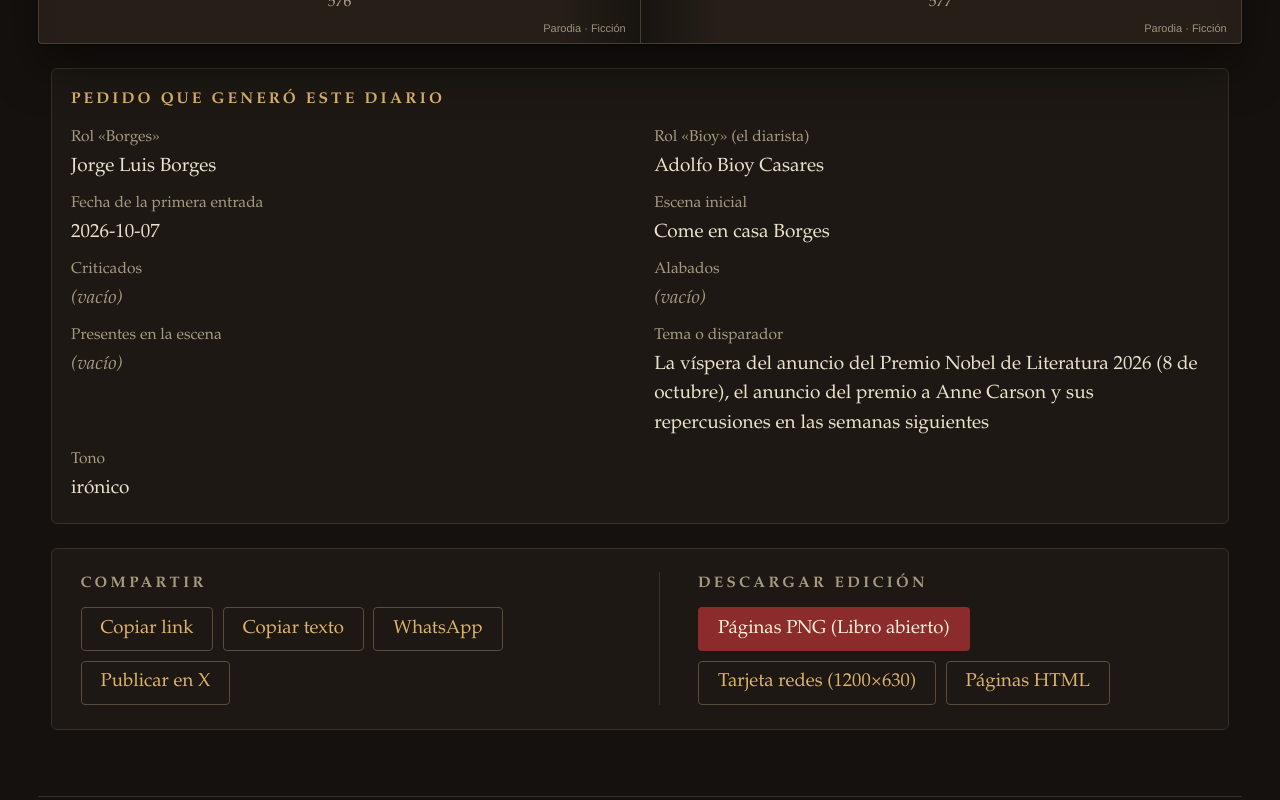
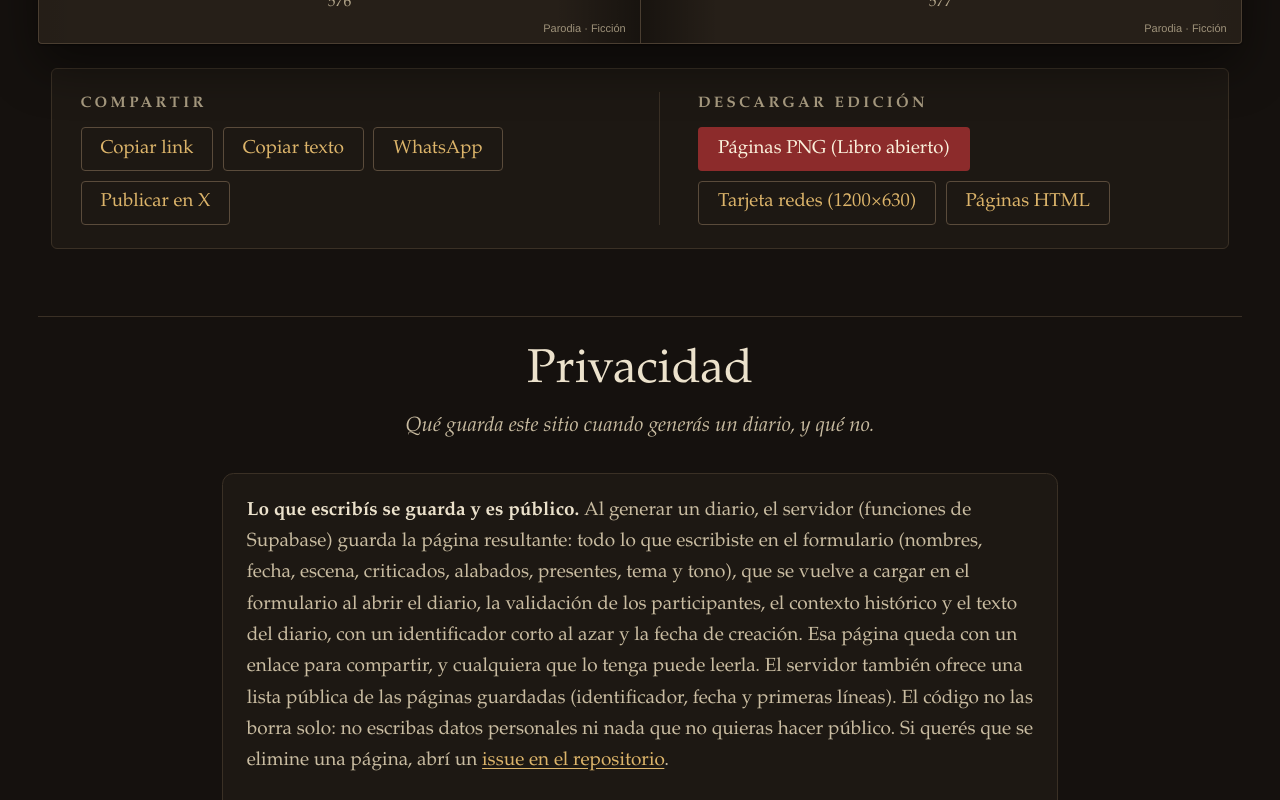
Before and after one commit to ondanueve/RB, a React (Vite) app: page / in a window 1280 px wide. Shown: the part 3380-4180 px from the top of the page. Built offline with nearby package versions, Linux system fonts and the light colour scheme; a web font is replaced by a local one.

Commit message:
El formulario muestra el pedido exacto del diario abierto (todos los campos, vacíos incluidos, opciones adicionales desplegadas); se quita el apartado aparte del pedido

```diff
--- a/src/App.tsx
+++ b/src/App.tsx
@@ -12,7 +12,7 @@ import { tituloDe } from './lib/paginas';
 import ANTOLOGIA_DEMO from './generated/antologia.json';
 import { LibroAbierto } from './components/PaginaLibro';
 import { BarraAccionesDiario, textoCompartir } from './components/Compartir';
-import { PedidoDiario, pedidoDelDiario } from './components/PedidoDiario';
+import { pedidoDelDiario } from './lib/pedido';
 import { sincronizarSeoPagina } from './lib/seoHead';
 import { BotonTema } from './components/BotonTema';
 
@@ -37,8 +37,10 @@ function urlConId(id: string): string {
 }
 
 export default function App({ paginaInicial }: { paginaInicial?: PaginaPublica } = {}) {
-  // Form state (default: Borges / Bioy, index 0). En /d/<id>/, el pedido de ese diario.
-  const pedidoInicial = paginaInicial ? pedidoDelDiario(paginaInicial) : null;
+  // Form state: siempre el pedido exacto del diario que se muestra (en /d/<id>/, ese diario;
+  // en la portada, el primer ejemplo). Los campos vacíos del pedido quedan vacíos.
+  const diarioInicial = paginaInicial ?? ANTOLOGIA_INICIAL[0] ?? null;
+  const pedidoInicial = diarioInicial ? pedidoDelDiario(diarioInicial) : null;
   const [borges, setBorges] = useState<string>(pedidoInicial?.borges ?? PAREJAS_DEMO[0].borges.nombre);
   const [bioy, setBioy] = useState<string>(pedidoInicial?.bioy ?? PAREJAS_DEMO[0].bioy.nombre);
   const [fecha, setFecha] = useState<string>(pedidoInicial?.fecha ?? PAREJAS_DEMO[0].fechaEjemplo);
@@ -48,7 +50,8 @@ export default function App({ paginaInicial }: { paginaInicial?: PaginaPublica }
   const [presentes, setPresentes] = useState<string>(pedidoInicial?.presentes ?? '');
   const [tema, setTema] = useState<string>(pedidoInicial?.tema ?? PAREJAS_DEMO[0].temaEjemplo ?? '');
   const [tono, setTono] = useState<string>(pedidoInicial?.tono ?? 'irónico');
-  const [mostrarOptativos, setMostrarOptativos] = useState<boolean>(false);
+  // Con un diario abierto (/d/<id>/), las opciones adicionales se ven desplegadas.
+  const [mostrarOptativos, setMostrarOptativos] = useState<boolean>(Boolean(paginaInicial));
 
   /** Carga en el formulario el pedido completo de un diario (todos los campos). */
   function cargarPedido(p: PaginaPublica) {
@@ -62,6 +65,7 @@ export default function App({ paginaInicial }: { paginaInicial?: PaginaPublica }
     setPresentes(x.presentes);
     setTema(x.tema);
     setTono(x.tono);
+    setMostrarOptativos(true);
   }
 
   // Anthology & Active Book Page state
@@ -529,8 +533,6 @@ export default function App({ paginaInicial }: { paginaInicial?: PaginaPublica }
 
               <LibroAbierto entrada={paginaActiva.entrada} titulo={tituloDe(paginaActiva)} />
 
-              <PedidoDiario pagina={paginaActiva} />
-
               <BarraAccionesDiario pagina={paginaActiva} />
             </div>
           )}
@@ -546,7 +548,7 @@ export default function App({ paginaInicial }: { paginaInicial?: PaginaPublica }
               <strong>Lo que escribís se guarda y es público.</strong> Al generar un diario, el
               servidor (funciones de Supabase) guarda la página resultante: todo lo que escribiste en el
               formulario (nombres, fecha, escena, criticados, alabados, presentes, tema y tono), que se
-              muestra junto al diario, la validación de los participantes, el
+              vuelve a cargar en el formulario al abrir el diario, la validación de los participantes, el
               contexto histórico y el texto del diario, con un identificador corto al azar y la fecha de
               creación. Esa página queda con un enlace para compartir, y cualquiera que lo tenga
               puede leerla. El servidor también ofrece una lista pública de las páginas guardadas
--- a/src/components/PedidoDiario.tsx
+++ /dev/null
@@ -1,57 +0,0 @@
-import type { PaginaPublica, Pedido } from '../lib/storage/tipos';
-
-type Campo = keyof Pedido;
-
-/** Campos del formulario, con las mismas etiquetas que el formulario. */
-export const CAMPOS_FORMULARIO: { campo: Campo; etiqueta: string }[] = [
-  { campo: 'borges', etiqueta: 'Rol «Borges»' },
-  { campo: 'bioy', etiqueta: 'Rol «Bioy» (el diarista)' },
-  { campo: 'fecha', etiqueta: 'Fecha de la primera entrada' },
-  { campo: 'escena', etiqueta: 'Escena inicial' },
-  { campo: 'criticados', etiqueta: 'Criticados' },
-  { campo: 'alabados', etiqueta: 'Alabados' },
-  { campo: 'presentes', etiqueta: 'Presentes en la escena' },
-  { campo: 'tema', etiqueta: 'Tema o disparador' },
-  { campo: 'tono', etiqueta: 'Tono' },
-];
-
-/**
- * El pedido que generó el diario, campo por campo. Los diarios nuevos guardan el texto literal
- * del formulario (`pedido`); en los anteriores se lee de los parámetros guardados (las listas,
- * separadas por comas).
- */
-export function pedidoDelDiario(p: PaginaPublica): Record<Campo, string> {
-  const par = (p.parametros ?? {}) as unknown as Record<string, unknown>;
-  const out = {} as Record<Campo, string>;
-  for (const { campo } of CAMPOS_FORMULARIO) {
-    const literal = p.pedido?.[campo];
-    if (typeof literal === 'string') {
-      out[campo] = literal;
-      continue;
-    }
-    const v = par[campo];
-    out[campo] = Array.isArray(v) ? v.join(', ') : typeof v === 'string' ? v : '';
-  }
-  return out;
-}
-
-export function PedidoDiario({ pagina }: { pagina: PaginaPublica }) {
-  const pedido = pedidoDelDiario(pagina);
-  return (
-    <section className="pedido" aria-labelledby="titulo-pedido">
-      <h4 id="titulo-pedido">Pedido que generó este diario</h4>
-      <dl>
-        {CAMPOS_FORMULARIO.map(({ campo, etiqueta }) => {
-          const v = pedido[campo];
-          const vacio = v.trim() === '';
-          return (
-            <div key={campo} className="pedido-fila">
-              <dt>{etiqueta}</dt>
-              <dd className={vacio ? 'vacio' : undefined}>{vacio ? '(vacío)' : v}</dd>
-            </div>
-          );
-        })}
-      </dl>
-    </section>
-  );
-}
--- a/src/index.css
+++ b/src/index.css
@@ -1111,44 +1111,3 @@ a:hover {
     padding: 1.9rem 1.2rem 3.2rem;
   }
 }
-
-/* ───────────────────────── Pedido que generó el diario ───────────────────────── */
-.pedido {
-  max-width: 62rem;
-  margin: 1.25rem auto 0;
-  background: var(--surface);
-  border: 1px solid var(--line);
-  border-radius: 6px;
-  padding: 1rem;
-}
-.pedido h4 {
-  margin: 0 0 0.75rem;
-  font-size: 0.82rem;
-  letter-spacing: 0.2em;
-  text-transform: uppercase;
-  color: var(--accent);
-  font-weight: 600;
-}
-.pedido dl {
-  margin: 0;
-  display: grid;
-  gap: 0.55rem 1.5rem;
-}
-@media (min-width: 900px) {
-  .pedido dl {
-    grid-template-columns: 1fr 1fr;
-  }
-}
-.pedido-fila dt {
-  font-size: 0.82rem;
-  color: var(--text-faint);
-}
-.pedido-fila dd {
-  margin: 0.1rem 0 0;
-  white-space: pre-wrap;
-  overflow-wrap: anywhere;
-}
-.pedido-fila dd.vacio {
-  color: var(--text-faint);
-  font-style: italic;
-}
--- /dev/null
+++ b/src/lib/pedido.ts
@@ -0,0 +1,25 @@
+import type { PaginaPublica, Pedido } from './storage/tipos';
+
+export type CampoPedido = keyof Pedido;
+export const CAMPOS_PEDIDO: CampoPedido[] = ['borges', 'bioy', 'fecha', 'escena', 'criticados', 'alabados', 'presentes', 'tema', 'tono'];
+
+/**
+ * El pedido que generó el diario, campo por campo, para cargarlo en el formulario. Los diarios
+ * nuevos guardan el texto literal del formulario (`pedido`); en los anteriores se lee de los
+ * parámetros guardados (las listas, separadas por comas). Un campo vacío queda vacío: nunca
+ * se completa con valores por defecto.
+ */
+export function pedidoDelDiario(p: PaginaPublica): Record<CampoPedido, string> {
+  const par = (p.parametros ?? {}) as unknown as Record<string, unknown>;
+  const out = {} as Record<CampoPedido, string>;
+  for (const campo of CAMPOS_PEDIDO) {
+    const literal = p.pedido?.[campo];
+    if (typeof literal === 'string') {
+      out[campo] = literal;
+      continue;
+    }
+    const v = par[campo];
+    out[campo] = Array.isArray(v) ? v.join(', ') : typeof v === 'string' ? v : '';
+  }
+  return out;
+}
```
Also changed, not shown: 1 other file (tests, documents, lock files or other folders).
